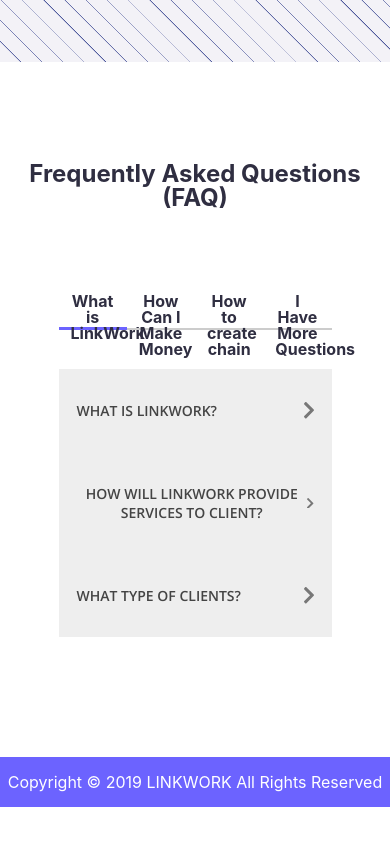
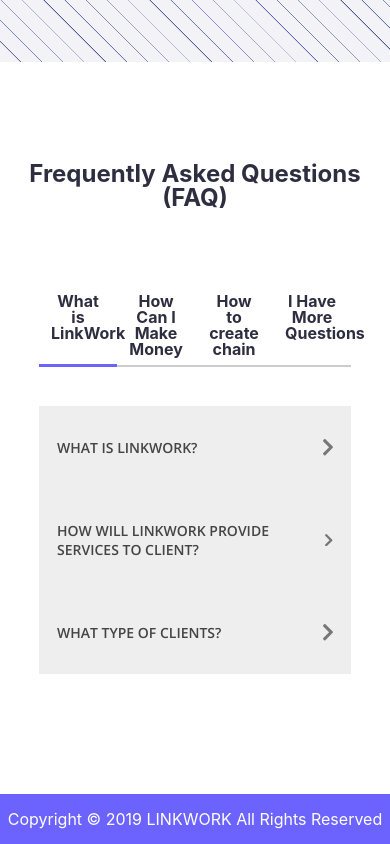
Before and after one commit to Anubhav311/lw_frontend, a React (Create React App) app: page / in a window 390 px wide. Shown: the part 3751-4595 px from the top of the page. Before the commit the page ends 4558 px from the top, so only its background shows below. Built offline with nearby package versions, Linux system fonts and the light colour scheme.

Commit message:
added responsiveness to faq section

```diff
--- a/src/App.css
+++ b/src/App.css
@@ -277,6 +277,12 @@
     padding-bottom: 20px;
 }
 
+@media (max-width: 700px) {
+    .faq-apply {
+        width: 100%;
+    }
+}
+
 .faq-apply h2 {
     /* line-height: 30px; */
     margin-bottom: 15px;
@@ -286,6 +292,12 @@
     margin: auto;
     width: 30%;
     margin-top: 50px;
+}
+
+@media (max-width: 700px) {
+    .faq-button {
+        width: 50%;
+    }
 }
 
 /* Footer */
--- a/src/components/faq/Tab.css
+++ b/src/components/faq/Tab.css
@@ -3,6 +3,12 @@
     width: 70%;
     margin: 30px auto;
     height: auto;
+  }
+
+@media (max-width: 700px) {
+  .tabs {
+    width: 80%;
+  }
 }
 
 .tab-list {
@@ -21,7 +27,7 @@
   text-align: center;
   font-weight: bold;
   cursor: pointer;
-    height: 50px;
+  height: auto;
   padding-top: 13px;
   border-bottom: 2px solid #ccc;
 }
--- a/src/components/faq/accordion.css
+++ b/src/components/faq/accordion.css
@@ -17,6 +17,7 @@
   border: none;
   outline: none;
   transition: background-color 0.6s ease;
+  text-align: left;
 }
 
 /* Add a background color to the button if it is clicked on (add the .active class with JS), and when you move the mouse over it (hover) */
@@ -48,6 +49,7 @@
   background-color: white;
   overflow: hidden;
   transition: max-height 0.6s ease;
+  /* text-align: left; */
 }
 
 /* Style the accordion content text */
@@ -56,4 +58,5 @@
   font-weight: 400;
   font-size: 14px;
   padding: 18px;
+  text-align: left;
 }
```
Lines whose indentation alone changed are shown as unchanged.
